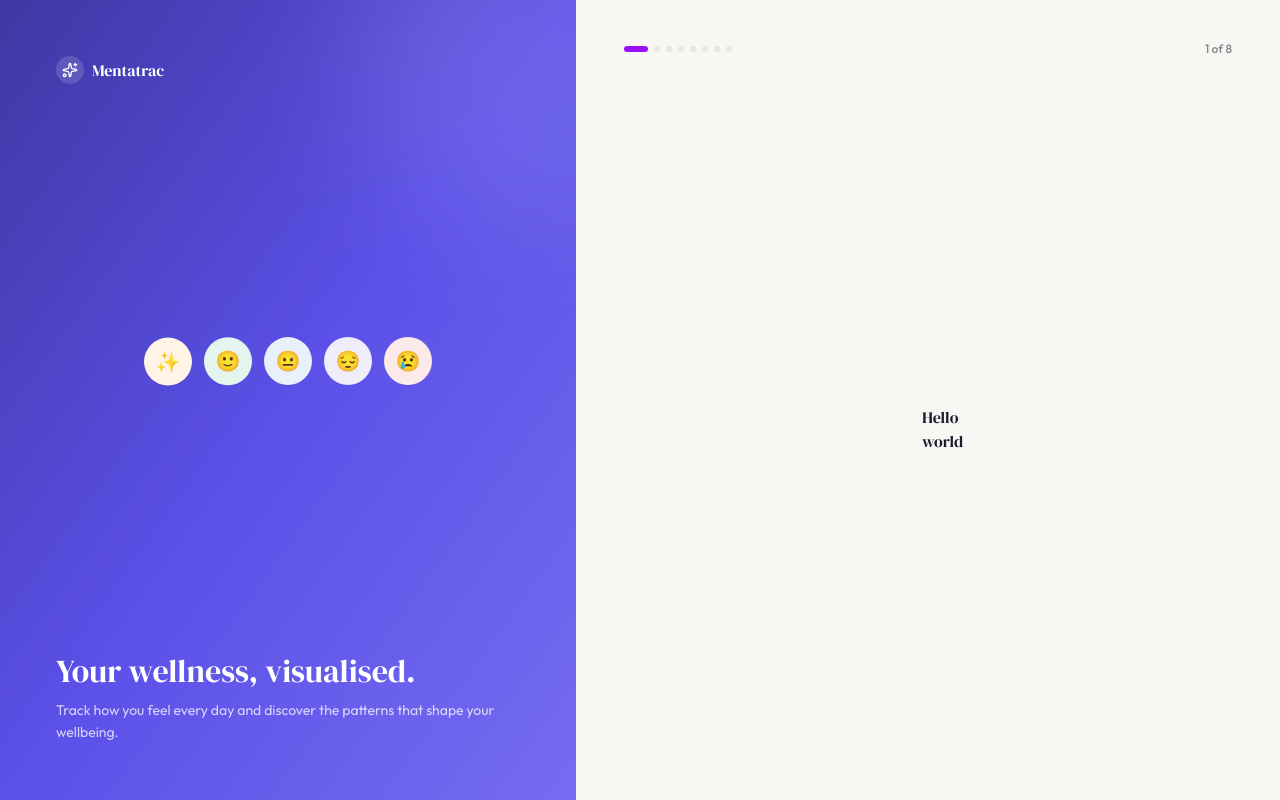
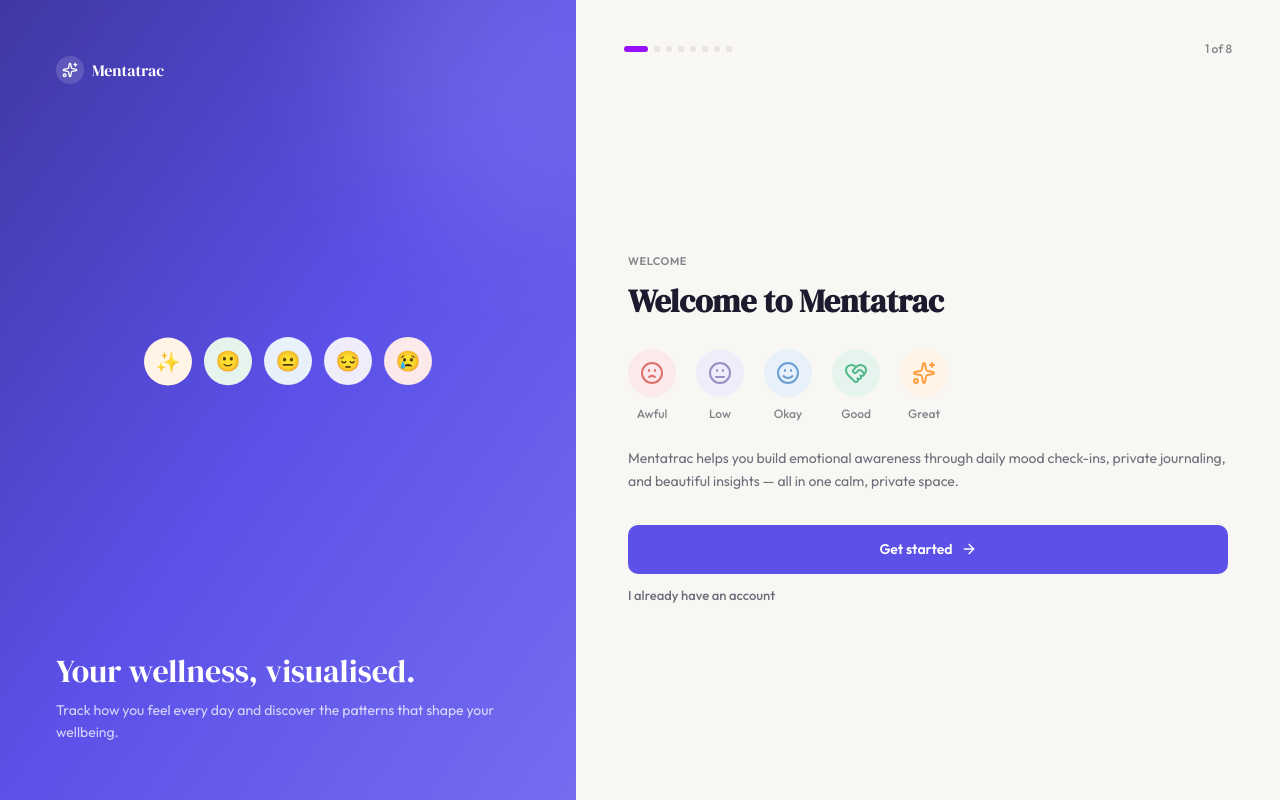
Before and after one commit to Roqeeb-dev/mentatrac, a Next.js app: page /onboarding/welcome in a window 1280 px wide. Built offline with nearby package versions, Linux system fonts and the light colour scheme.

Commit message:
[FEAT]: added the content of the welcome page

```diff
--- a/app/onboarding/layout.tsx
+++ b/app/onboarding/layout.tsx
@@ -45,7 +45,7 @@
 
           {/* Form Content Area */}
           <div className="flex flex-1 items-center justify-center">
-            <div className="w-full max-w-md">
+            <div className="w-full max-w-[600px]">
               <AnimatePresence mode="wait">
                 <motion.div
                   key={pathname}
--- a/app/onboarding/welcome/page.tsx
+++ b/app/onboarding/welcome/page.tsx
@@ -1,7 +1,102 @@
+"use client";
+
+import Link from "next/link";
+import { ArrowRight } from "lucide-react";
+import { Button } from "@/components/ui/Button";
+import { Frown, Meh, Smile, Sparkles, HeartHandshake } from "lucide-react";
+
+const MOODS = [
+  {
+    label: "Awful",
+    icon: Frown,
+    bg: "bg-mood-hard-light",
+    text: "text-mood-hard",
+  },
+  {
+    label: "Low",
+    icon: Meh,
+    bg: "bg-mood-tough-light",
+    text: "text-mood-tough",
+  },
+  {
+    label: "Okay",
+    icon: Smile,
+    bg: "bg-mood-okay-light",
+    text: "text-mood-okay",
+  },
+  {
+    label: "Good",
+    icon: HeartHandshake,
+    bg: "bg-mood-good-light",
+    text: "text-mood-good",
+  },
+  {
+    label: "Great",
+    icon: Sparkles,
+    bg: "bg-mood-radiant-light",
+    text: "text-mood-radiant",
+  },
+];
+
 export default function WelcomePage() {
   return (
-    <section>
-      <h1>Hello world</h1>
-    </section>
+    <div className="flex flex-col gap-6">
+      {/* 1. Header Section */}
+      <div className="flex flex-col gap-2">
+        <p className="text-overline font-semibold uppercase tracking-wider text-text-tertiary">
+          Welcome
+        </p>
+        <h1 className="font-display text-display-lg font-bold text-text-primary">
+          Welcome to Mentatrac
+        </h1>
+      </div>
+
+      {/* 2. Interactive Mood Badges */}
+      <div className="flex items-center gap-4 sm:gap-5">
+        {MOODS.map((mood) => {
+          const Icon = mood.icon;
+          return (
+            <div key={mood.label} className="flex flex-col items-center gap-2">
+              <button
+                type="button"
+                className={`flex h-12 w-12 items-center justify-center rounded-full ${mood.bg} ${mood.text} transition-transform duration-200 hover:scale-110 focus:outline-none focus:ring-2 focus:ring-purple-700/40`}
+                aria-label={mood.label}
+              >
+                <Icon className="h-6 w-6 stroke-[2]" />
+              </button>
+              <span className="text-caption font-medium text-text-tertiary">
+                {mood.label}
+              </span>
+            </div>
+          );
+        })}
+      </div>
+
+      {/* 3. Description Copy */}
+      <p className="text-body-md leading-relaxed text-text-secondary">
+        Mentatrac helps you build emotional awareness through daily mood
+        check-ins, private journaling, and beautiful insights — all in one calm,
+        private space.
+      </p>
+
+      {/* 4. Actions */}
+      <div className="flex flex-col gap-3 pt-2">
+        <Button
+          variant="primary"
+          size="lg"
+          fullWidth
+          rightIcon={<ArrowRight className="h-4 w-4" />}
+        >
+          Get started
+        </Button>
+
+        <Link
+          href="/login"
+          className="text-body-sm font-medium text-text-secondary transition-colors hover:text-text-primary"
+        >
+          I already have an account
+        </Link>
+      </div>
+    </div>
   );
 }
```
Also changed, not shown: components/ui/Button.tsx (renamed from features/ui/Button.tsx), components/ui/Input.tsx (renamed from features/ui/Input.tsx).
